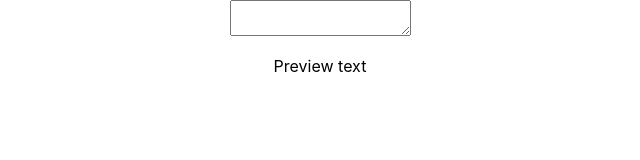
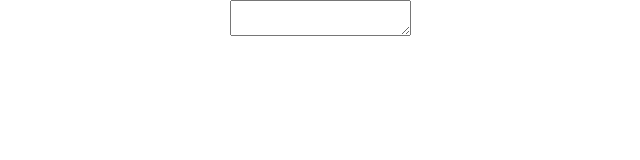
Before and after one commit to Dj5822/MarkdownPreviewer, a React (Create React App) app: page / in a window 1280 px wide. Shown: the top 160 px of the page, without its empty margins (320-960 px from the left). Built offline with nearby package versions, Linux system fonts and the light colour scheme.

Commit message:
Refactored editor and preview Seperated editor and preview.

```diff
--- a/src/App.js
+++ b/src/App.js
@@ -1,47 +1,61 @@
 import './App.css';
 import React from 'react';
 
-class Preview extends React.Component {
-  render() {
-    return (
-      <div>
-        <p>Preview text</p>
-      </div>
-    );
-  }
-}
+import { Provider } from 'react-redux';
 
-class MarkdownPreviewer extends React.Component {
+/*
+The MarkdownEditor contains an editor.
+When the text in the editor is changed,
+then the text state should change.
+*/
+class MarkdownEditor extends React.Component {
   constructor(props) {
     super(props);
 
     this.state = {
-      text: ""
+      editorText: ""
     };
-
     this.updateText = this.updateText.bind(this);
   }
 
   updateText(event) {
-
+    this.setState({
+      editorText: event.target.value
+    });
   }
 
   render() {
     return (
       <div>
         <textarea id="editor" onChange={this.updateText}></textarea>
-        <Preview id="preview"></Preview>
-        <p>{this.state.text}</p>
       </div>
     );
   }
 }
 
+class MarkdownPreview extends React.Component {
+  constructor(props){
+    super(props);
+
+    this.state = {
+      previewText: ""
+    }
+  }
+
+  render() {
+    return (
+      <div>
+        <p>{this.state.previewText}</p>
+      </div>
+    );
+  }
+}
 
 function App() {
   return (
     <div className="App">
-      <MarkdownPreviewer />
+      <MarkdownEditor />
+      <MarkdownPreview id="preview"/>
     </div>
   );
 }
```
Also changed, not shown: 1 other file (tests, documents, lock files or other folders).
